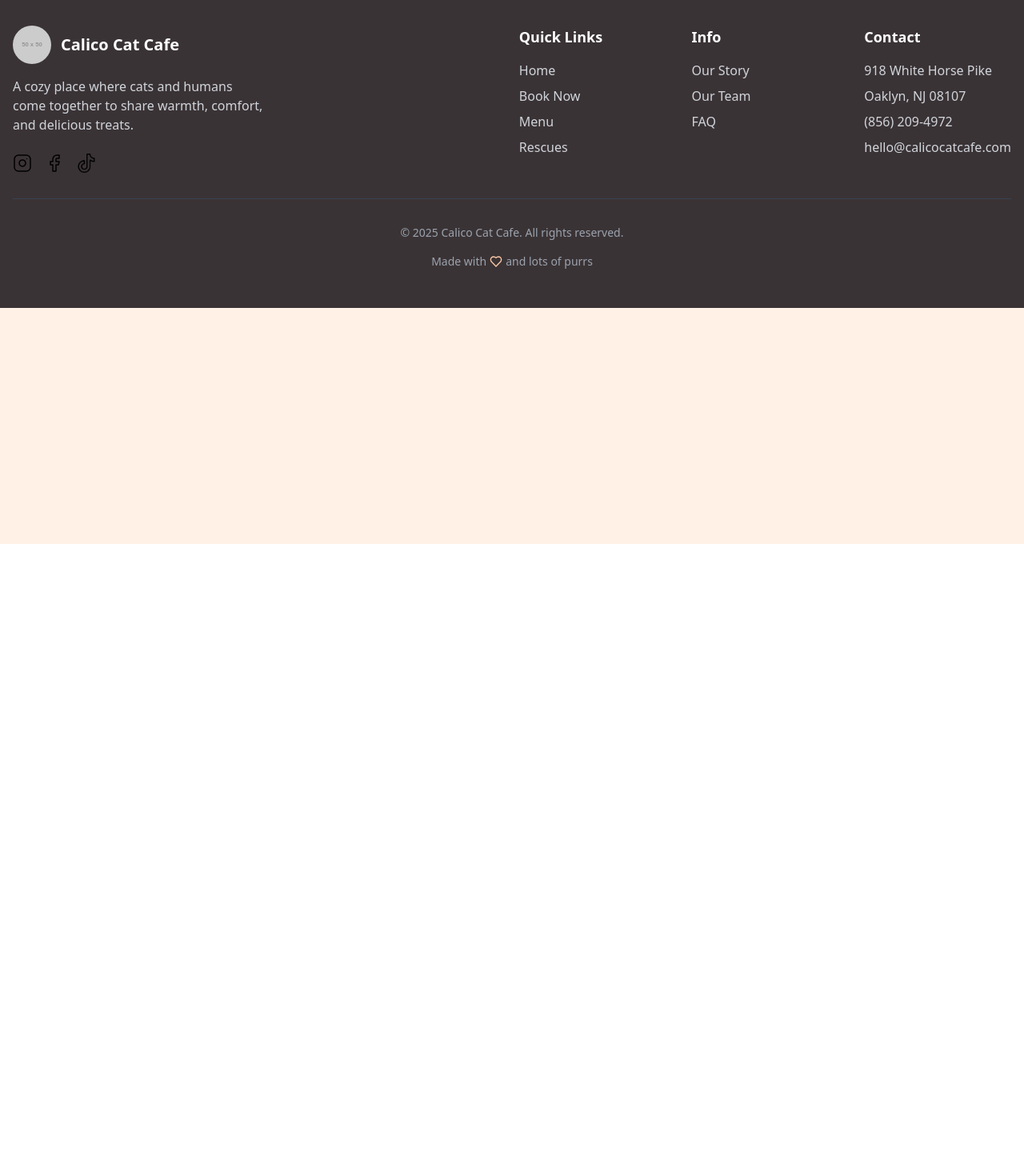
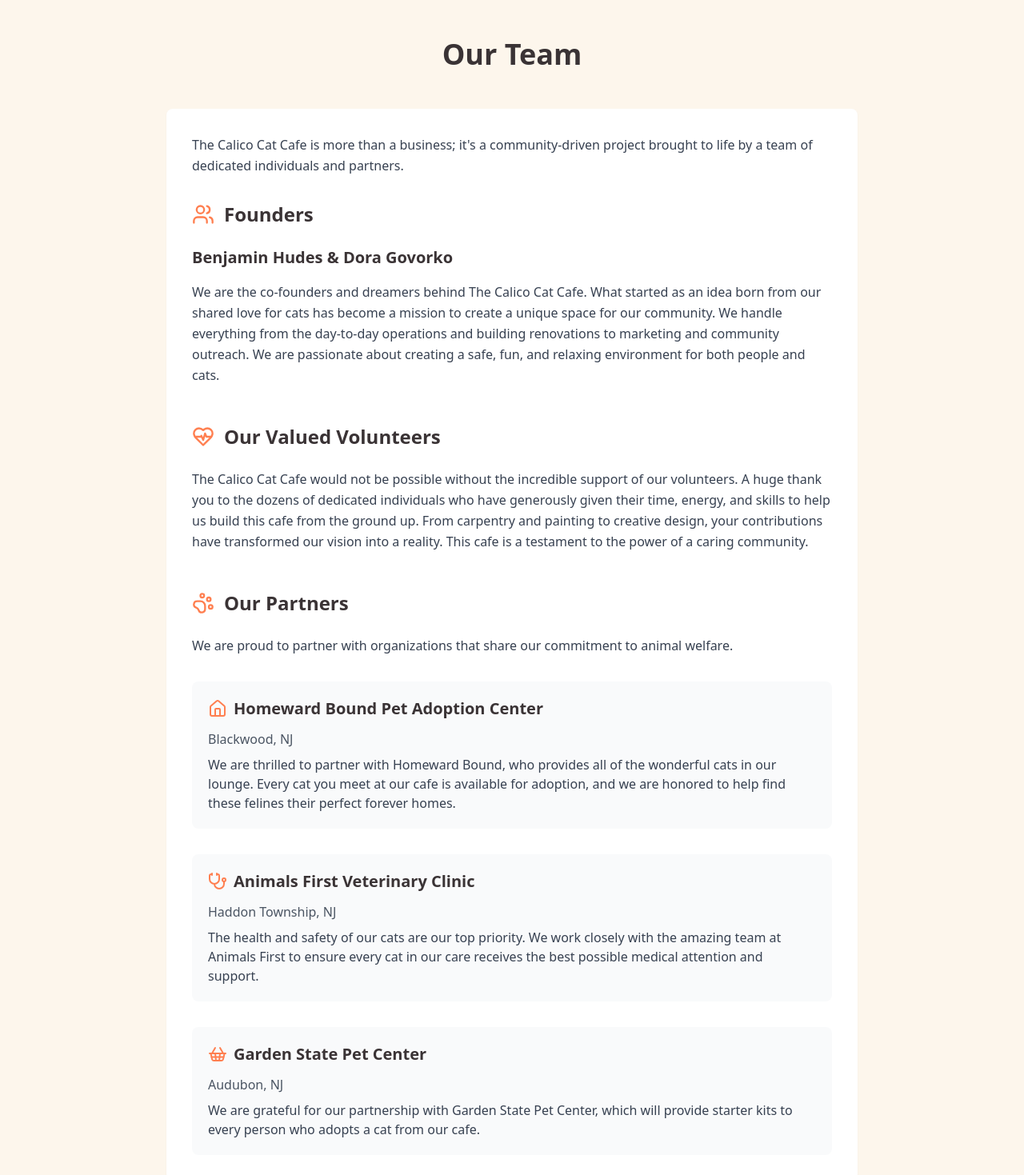
Before and after one commit to acetwothree/Calico-Cat-Cafe-Homepage-Design, a React (Vite) app: page /our-team in a window 1280 px wide. Shown: the part 120-1589 px from the top of the page at 80% size. Before the commit the page ends 800 px from the top, so only its background shows below. Built offline with nearby package versions, Linux system fonts and the light colour scheme.

Commit message:
feat: add Our Team page with partners section

```diff
--- a/src/App.tsx
+++ b/src/App.tsx
@@ -4,6 +4,7 @@
 import { HomePage } from './pages/HomePage';
 import { FAQPage } from './pages/FAQPage';
 import { OurStoryPage } from './pages/OurStoryPage';
+import { OurTeamPage } from './pages/OurTeamPage';
 
 const AnnouncementBanner = () => {
   return (
@@ -25,6 +26,7 @@
           <Route path="/" element={<HomePage />} />
           <Route path="/faq" element={<FAQPage />} />
           <Route path="/our-story" element={<OurStoryPage />} />
+          <Route path="/our-team" element={<OurTeamPage />} />
         </Routes>
         <Footer />
       </div>
--- a/src/components/Header.tsx
+++ b/src/components/Header.tsx
@@ -64,9 +64,9 @@
                 </Link>
               </li>
               <li>
-                <a href="#" className="text-[#3A3335] hover:text-[#FF7F50] font-medium text-base">
+                <Link to="/our-team" className="text-[#3A3335] hover:text-[#FF7F50] font-medium text-base">
                   Our Team
-                </a>
+                </Link>
               </li>
               <li>
                 <a href="#" className="text-[#3A3335] hover:text-[#FF7F50] font-medium text-base">
@@ -162,9 +162,13 @@
                 </Link>
               </li>
               <li>
-                <a href="#" className="text-[#3A3335] hover:text-[#FFCAA7] font-medium block">
+                <Link
+                  to="/our-team"
+                  className="text-[#3A3335] hover:text-[#FFCAA7] font-medium block"
+                  onClick={() => setIsMenuOpen(false)}
+                >
                   Our Team
-                </a>
+                </Link>
               </li>
               <li>
                 <a href="#" className="text-[#3A3335] hover:text-[#FFCAA7] font-medium block">
--- /dev/null
+++ b/src/pages/OurTeamPage.tsx
@@ -0,0 +1,89 @@
+import { Users, HeartPulse, PawPrint, Home, Stethoscope, ShoppingBasket } from 'lucide-react';
+
+export const OurTeamPage = () => {
+  return (
+    <div className="bg-soft-cream py-12 md:py-16">
+      <div className="container mx-auto px-4 max-w-4xl">
+        <h1 className="text-3xl md:text-4xl font-bold text-center text-[#3A3335] mb-8 md:mb-12">Our Team</h1>
+
+        <div className="bg-white p-6 md:p-8 rounded-lg shadow-sm mb-8">
+          <p className="text-gray-700 mb-8 leading-relaxed">
+            The Calico Cat Cafe is more than a business; it's a community-driven project brought to life by a team of dedicated individuals and partners.
+          </p>
+
+          {/* Founders Section */}
+          <div className="mb-12">
+            <div className="flex items-center mb-6">
+              <Users className="text-[#FF7F50] mr-3" size={28} />
+              <h2 className="text-2xl font-bold text-[#3A3335]">Founders</h2>
+            </div>
+            <h3 className="text-xl font-semibold text-[#3A3335] mb-4">Benjamin Hudes & Dora Govorko</h3>
+            <p className="text-gray-700 leading-relaxed">
+              We are the co-founders and dreamers behind The Calico Cat Cafe. What started as an idea born from our shared love for cats has become a mission to create a unique space for our community. We handle everything from the day-to-day operations and building renovations to marketing and community outreach. We are passionate about creating a safe, fun, and relaxing environment for both people and cats.
+            </p>
+          </div>
+
+          {/* Volunteers Section */}
+          <div className="mb-12">
+            <div className="flex items-center mb-6">
+              <HeartPulse className="text-[#FF7F50] mr-3" size={28} />
+              <h2 className="text-2xl font-bold text-[#3A3335]">Our Valued Volunteers</h2>
+            </div>
+            <p className="text-gray-700 leading-relaxed">
+              The Calico Cat Cafe would not be possible without the incredible support of our volunteers. A huge thank you to the dozens of dedicated individuals who have generously given their time, energy, and skills to help us build this cafe from the ground up. From carpentry and painting to creative design, your contributions have transformed our vision into a reality. This cafe is a testament to the power of a caring community.
+            </p>
+          </div>
+
+          {/* Partners Section */}
+          <div>
+            <div className="flex items-center mb-6">
+              <PawPrint className="text-[#FF7F50] mr-3" size={28} />
+              <h2 className="text-2xl font-bold text-[#3A3335]">Our Partners</h2>
+            </div>
+            <p className="text-gray-700 mb-8 leading-relaxed">
+              We are proud to partner with organizations that share our commitment to animal welfare.
+            </p>
+
+            <div className="space-y-8">
+              {/* Homeward Bound */}
+              <div className="bg-gray-50 p-5 rounded-lg">
+                <div className="flex items-center mb-3">
+                  <Home className="text-[#FF7F50] mr-2" />
+                  <h3 className="text-xl font-semibold text-[#3A3335]">Homeward Bound Pet Adoption Center</h3>
+                </div>
+                <p className="text-gray-600 mb-2">Blackwood, NJ</p>
+                <p className="text-gray-700">
+                  We are thrilled to partner with Homeward Bound, who provides all of the wonderful cats in our lounge. Every cat you meet at our cafe is available for adoption, and we are honored to help find these felines their perfect forever homes.
+                </p>
+              </div>
+
+              {/* Animals First */}
+              <div className="bg-gray-50 p-5 rounded-lg">
+                <div className="flex items-center mb-3">
+                  <Stethoscope className="text-[#FF7F50] mr-2" />
+                  <h3 className="text-xl font-semibold text-[#3A3335]">Animals First Veterinary Clinic</h3>
+                </div>
+                <p className="text-gray-600 mb-2">Haddon Township, NJ</p>
+                <p className="text-gray-700">
+                  The health and safety of our cats are our top priority. We work closely with the amazing team at Animals First to ensure every cat in our care receives the best possible medical attention and support.
+                </p>
+              </div>
+
+              {/* Garden State Pet Center */}
+              <div className="bg-gray-50 p-5 rounded-lg">
+                <div className="flex items-center mb-3">
+                  <ShoppingBasket className="text-[#FF7F50] mr-2" />
+                  <h3 className="text-xl font-semibold text-[#3A3335]">Garden State Pet Center</h3>
+                </div>
+                <p className="text-gray-600 mb-2">Audubon, NJ</p>
+                <p className="text-gray-700">
+                  We are grateful for our partnership with Garden State Pet Center, which will provide starter kits to every person who adopts a cat from our cafe.
+                </p>
+              </div>
+            </div>
+          </div>
+        </div>
+      </div>
+    </div>
+  );
+};
```
